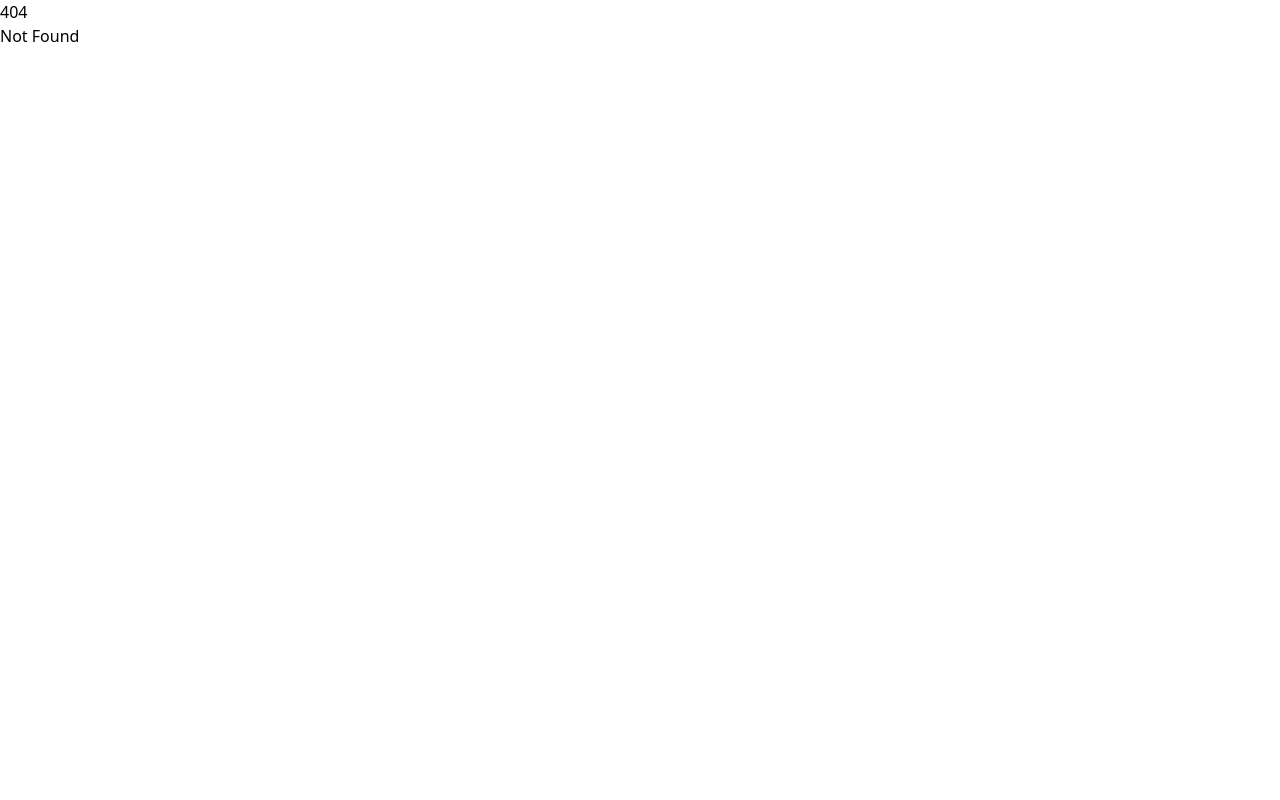
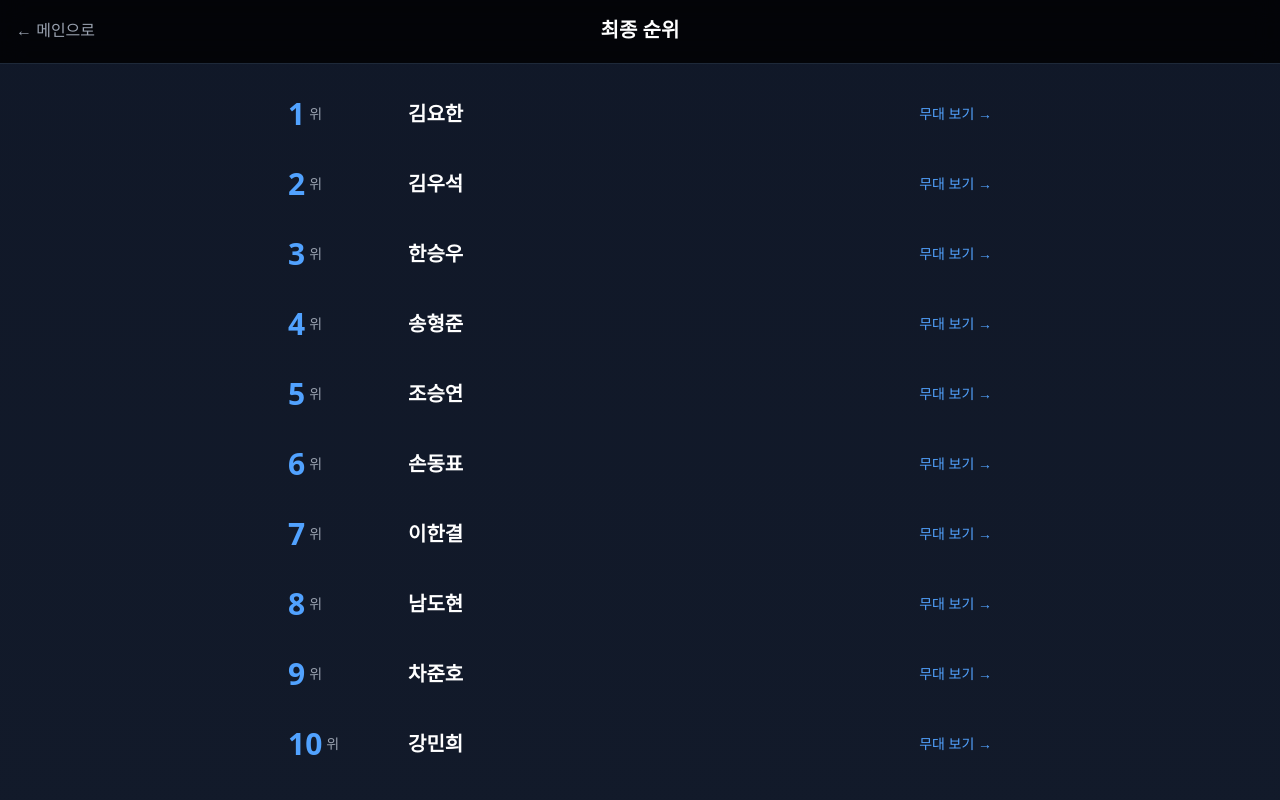
Before and after one commit to eunice-hong/kr-audition-master, a SvelteKit app: page /ranking in a window 1280 px wide. Before the commit this address had no page. Shown: the top 800 px of the page. Built offline with nearby package versions, Linux system fonts and the light colour scheme.

Commit message:
feat: add ranking page to show all of the data

```diff
--- /dev/null
+++ b/src/routes/ranking/+page.svelte
@@ -0,0 +1,74 @@
+<script lang="ts">
+    import { quizData } from '$lib/index';
+    import { goto } from '$app/navigation';
+
+    // 순위 순으로 정렬
+    const sortedData = quizData.sort((a, b) => a.rank - b.rank);
+
+    // 순위별 색상 반환
+    function getRankColor(rank: number): string {
+        if (rank <= 10) return 'text-blue-400';  // 상위권: 기본 파란색
+        if (rank <= 30) return 'text-blue-300';  // 중상위권: 밝은 파란색
+        if (rank <= 50) return 'text-blue-200';  // 중위권: 더 밝은 파란색
+        if (rank <= 70) return 'text-blue-100';  // 중하위권: 가장 밝은 파란색
+        return 'text-gray-400';  // 하위권: 회색
+    }
+</script>
+
+<div class="bg-gradient-to-b from-gray-900 to-gray-800 text-white">
+    <!-- 헤더 -->
+    <header class="sticky top-0 bg-black/80 backdrop-blur-md border-b border-gray-800 h-16 z-10">
+        <div class="flex mx-auto px-4 max-w-3xl py-4 gap-4 items-center">
+            <!-- 왼쪽 버튼 -->
+            <button
+                class="absolute left-4 text-gray-400 hover:text-white transition-colors"
+                onclick={() => goto('/')}
+            >
+                ← 메인으로
+            </button>
+
+            <!-- 가운데 제목 (정확한 중앙 정렬) -->
+            <p class="text-xl font-bold flex-1 text-center">
+                최종 순위
+            </p>
+
+        </div>
+    </header>
+
+    <!-- 순위 목록 -->
+    <div class="flex-1">
+        <main class="mx-auto px-4 py-4 max-w-3xl">
+            <div class="space-y-[2px]">
+                {#each sortedData as contestant}
+                    <div class="p-4 hover:bg-black/20 transition-colors">
+                        <div class="flex items-center gap-6">
+                            <!-- 순위 -->
+                            <div class="flex items-center gap-1 w-24">
+                                <span class="text-3xl font-bold {getRankColor(contestant.rank)}">{contestant.rank}</span>
+                                <span class="text-sm text-gray-400">위</span>
+                            </div>
+
+                            <!-- 이름 -->
+                            <div class="flex-1">
+                                <h2 class="text-xl font-bold">{contestant.name}</h2>
+                            </div>
+
+                            <!-- 무대 보기 버튼 -->
+                            <a
+                                href={`https://www.youtube.com/watch?v=${contestant.videoId}`}
+                                target="_blank"
+                                rel="noopener noreferrer"
+                                class="text-blue-400 hover:text-blue-300 transition-colors text-sm"
+                            >
+                                무대 보기 →
+                            </a>
+                        </div>
+                    </div>
+                {/each}
+            </div>
+        </main>
+    </div>
+</div>
+
+<style>
+</style>
```
